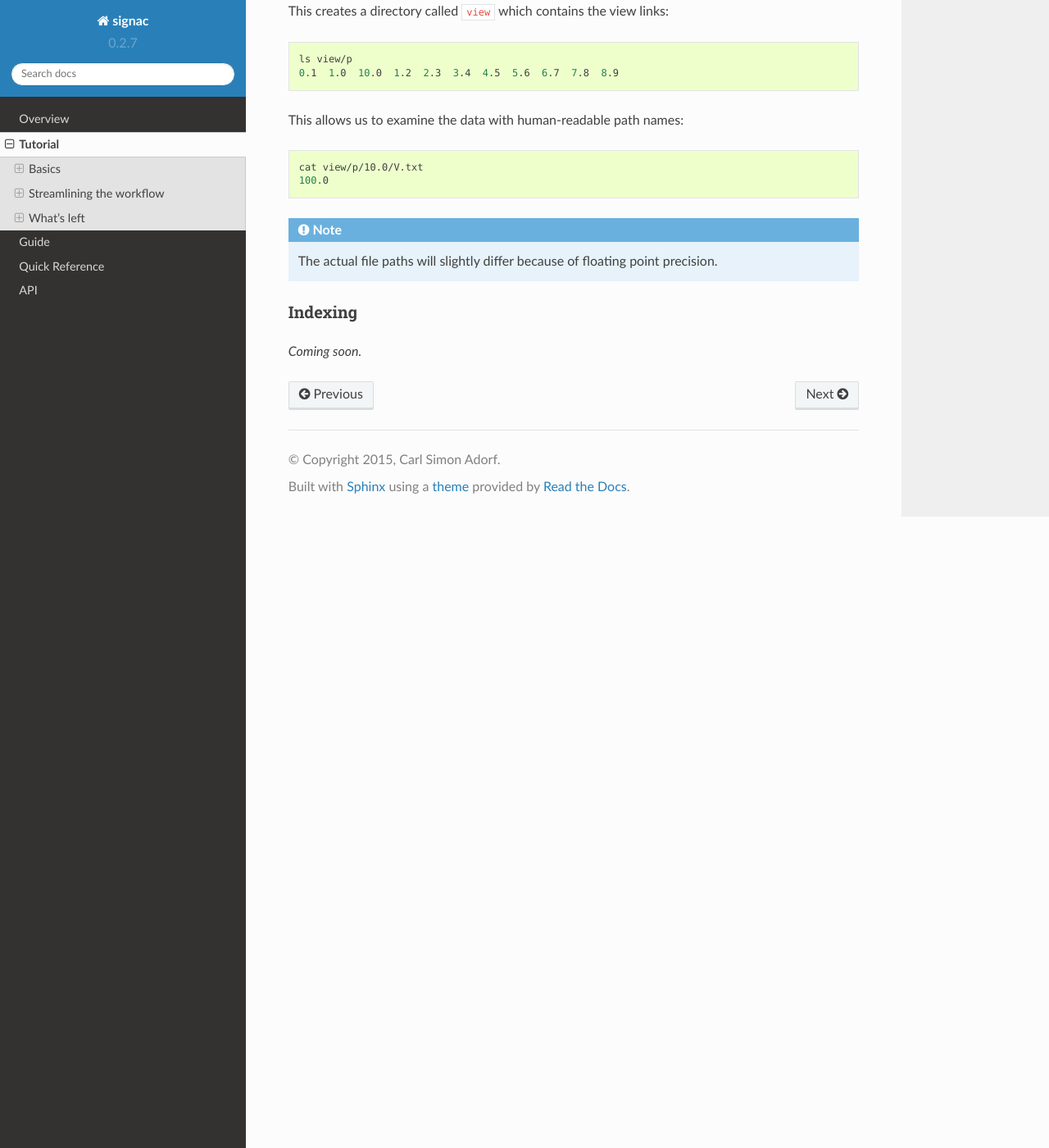
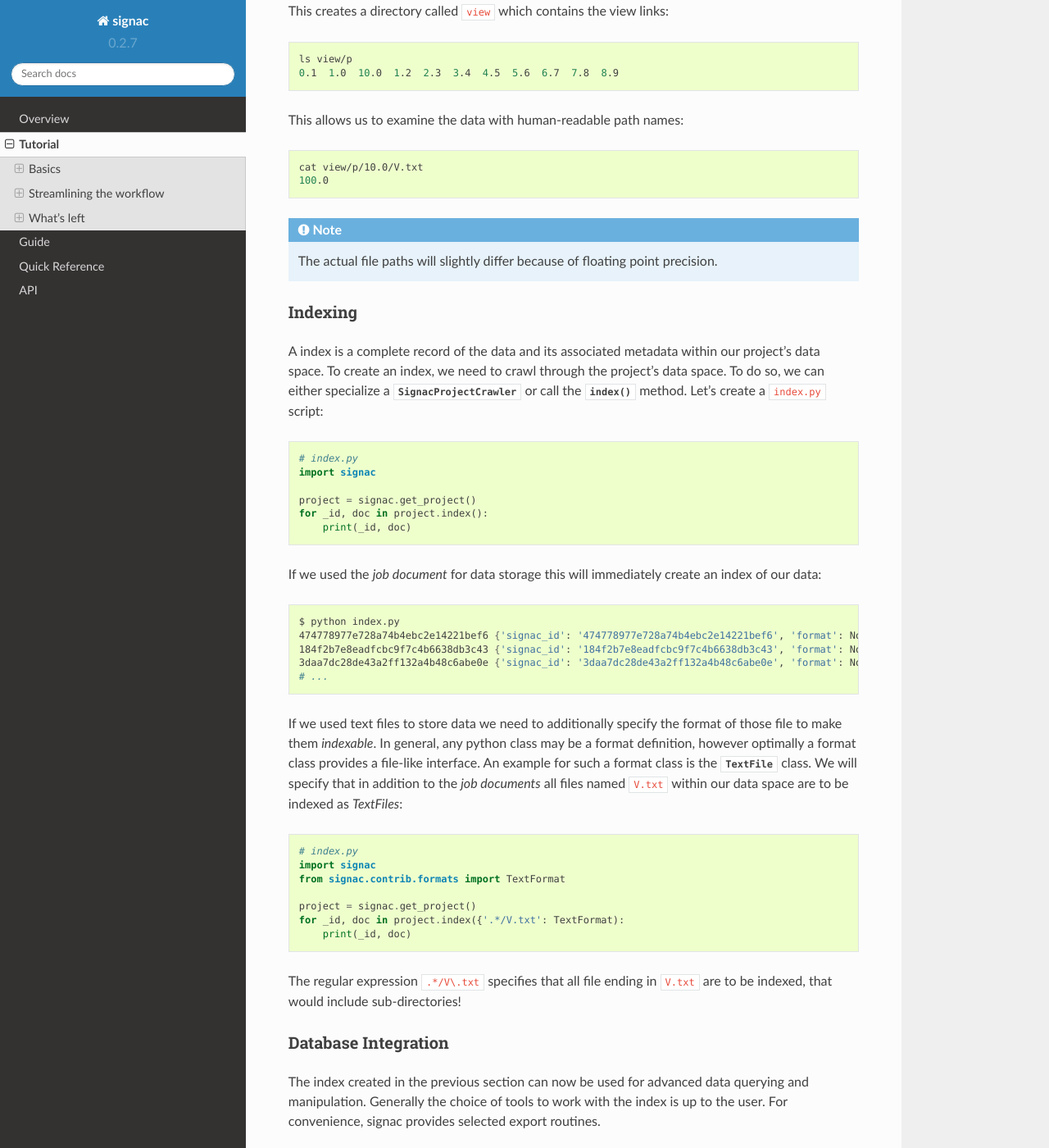
Before and after one commit to glotzerlab/signac, a Sphinx documentation site: the page built from doc/tutorial.rst, in a window 1280 px wide and 1400 px high, scrolled down 9525 px. Shown: the whole window at 82% size. Built offline with Sphinx 7.4.7 and the Read the Docs theme 2.0.0, drawn with Linux system fonts in a browser that asks for light colours; some of the changed text lies outside the part shown.

Commit message:
Document indexing and database integration in tutorial.

```diff
--- a/doc/configuration.rst
+++ b/doc/configuration.rst
@@ -1,3 +1,5 @@
+.. _configuration:
+
 Configuration
 =============
 
--- a/doc/tutorial.rst
+++ b/doc/tutorial.rst
@@ -20,8 +20,8 @@ This tutorial requires signac, so make sure to install the package before starti
 The signac framework assists us in conducting a computational investigation by managing the data space for us.
 This means that we do not need to worry about how to organize our data on disk and how to keep track of meta data.
 
-For the first part of the tutorial we only need signac, for the other parts we also need signac-flow.
-The easiest way to install both packages is using conda:
+In case we have not done this yet, we first need to install signac.
+The easiest way to dos is using conda:
 
 .. code-block:: bash
 
@@ -500,4 +500,61 @@ This allows us to examine the data with human-readable path names:
 Indexing
 --------
 
-*Coming soon.*
+A index is a complete record of the data and its associated metadata within our project's data space.
+To create an index, we need to crawl through the project's data space.
+To do so, we can either specialize a :py:class:`~signac.contrib.crawler.SignacProjectCrawler` or call the :py:meth:`~signac.Project.index` method.
+Let's create a ``index.py`` script:
+
+.. code-block:: python
+
+    # index.py
+    import signac
+
+    project = signac.get_project()
+    for _id, doc in project.index():
+        print(_id, doc)
+
+If we used the *job document* for data storage this will immediately create an index of our data:
+
+.. code-block:: bash
+
+    $ python index.py
+    474778977e728a74b4ebc2e14221bef6 {'signac_id': '474778977e728a74b4ebc2e14221bef6', 'format': None, 'V': 294.1176470588235, 'statepoint': {'T': 1.0, 'N': 1000, 'p': 3.4000000000000004}, '_id': '474778977e728a74b4ebc2e14221bef6'}
+    184f2b7e8eadfcbc9f7c4b6638db3c43 {'signac_id': '184f2b7e8eadfcbc9f7c4b6638db3c43', 'format': None, 'V': 128.2051282051282, 'statepoint': {'T': 1.0, 'N': 1000, 'p': 7.800000000000001}, '_id': '184f2b7e8eadfcbc9f7c4b6638db3c43'}
+    3daa7dc28de43a2ff132a4b48c6abe0e {'signac_id': '3daa7dc28de43a2ff132a4b48c6abe0e', 'format': None, 'V': 10000.0, 'statepoint': {'T': 1.0, 'N': 1000, 'p': 0.1}, '_id': '3daa7dc28de43a2ff132a4b48c6abe0e'}
+    # ...
+
+If we used text files to store data we need to additionally specify the format of those file to make them *indexable*.
+In general, any python class may be a format definition, however optimally a format class provides a file-like interface.
+An example for such a format class is the :py:class:`~signac.contrib.formats.TextFile` class.
+We will specify that in addition to the *job documents* all files named ``V.txt`` within our data space are to be indexed as *TextFiles*:
+
+.. code-block:: python
+
+    # index.py
+    import signac
+    from signac.contrib.formats import TextFormat
+
+    project = signac.get_project()
+    for _id, doc in project.index({'.*/V.txt': TextFormat):
+        print(_id, doc)
+
+The regular expression ``.*/V\.txt`` specifies that all file ending in ``V.txt`` are to be indexed, that would include sub-directories!
+
+Database Integration
+--------------------
+
+The index created in the previous section can now be used for advanced data querying and manipulation.
+Generally the choice of tools to work with the index is up to the user.
+For convenience, signac provides selected export routines.
+
+If we :ref:`configured <configuration>` a MongoDB database we can export the index to a database collection:
+
+.. code-block:: python
+
+    # index.py
+    import signac
+
+    project = signac.get_project()
+    db = signac.get_db('mydb')
+    signac.contrib.export_pymongo(project.index(), db.index)
```
